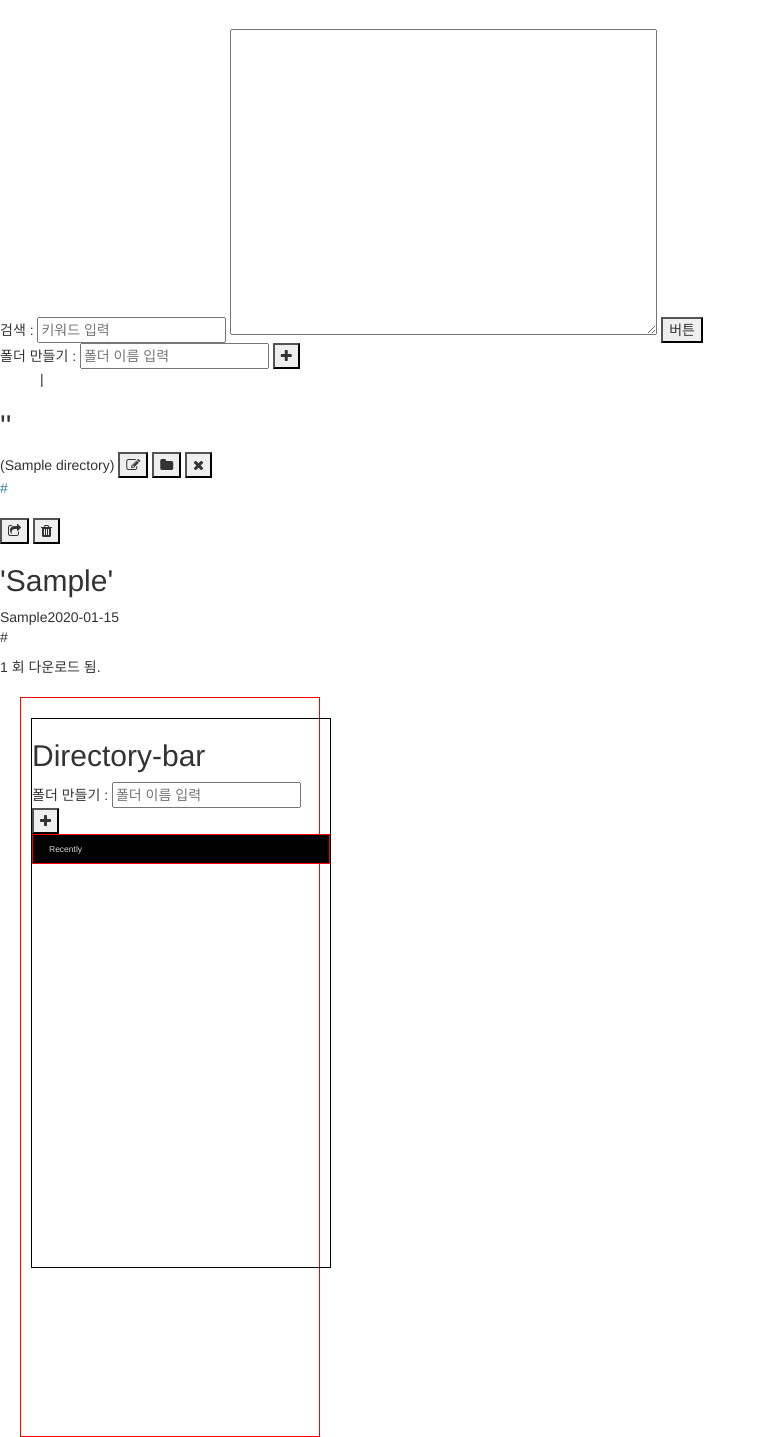
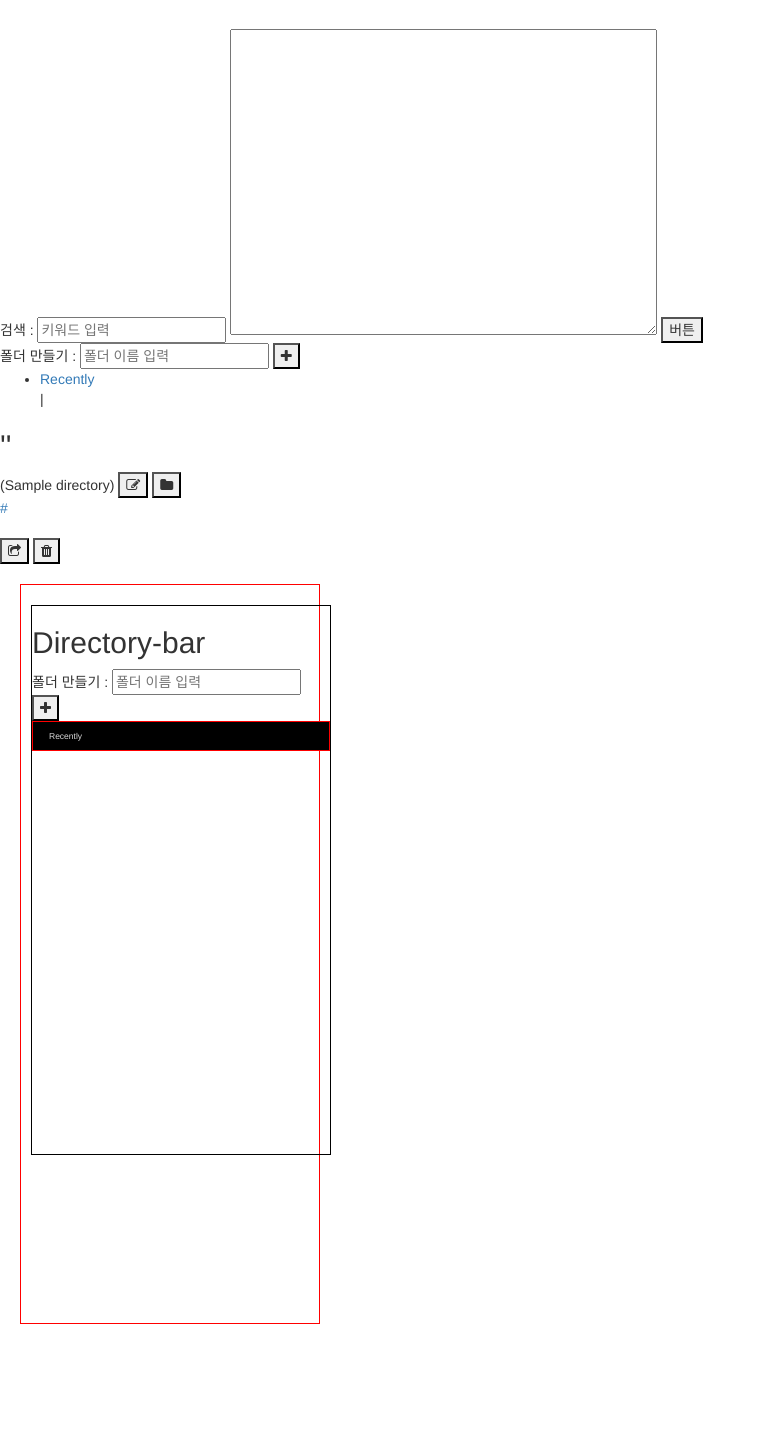
Before and after one commit to lee-garden/linkmoa, a Django app: template linkmoa/templates/index.html in a window 1280 px wide. Shown: the part 83-1520 px from the top of the page, without its empty margins (0-766 px from the left). After the commit the page ends 1407 px from the top, so only its background shows below. Run offline with Django 3.2, Linux system fonts and the light colour scheme; tables that the repository leaves empty hold one stand-in row (values such as "Sample post"); the template is opened without the code that fills it: values that come from a table or form of the project are taken from there, most other values are stand-ins (such as "Sample title", 1, 10 or a date in 2020); some libraries are stand-ins or nearby versions.

Commit message:
Implement change directory
Implement change directory by keeping user's currunt directory status

```diff
--- a/linkmoa/models.py
+++ b/linkmoa/models.py
@@ -38,6 +38,7 @@ class Profile(models.Model):
     user = models.OneToOneField(User, on_delete=models.CASCADE)
     numofDir = models.IntegerField(default=0)
     selectedMemo = models.IntegerField(default=0)
+    currentdir = models.CharField(max_length=20, default='recently')
     dir1 = models.CharField(max_length=30, blank=True)
     dir2 = models.CharField(max_length=30, blank=True)
     dir3 = models.CharField(max_length=30, blank=True)
@@ -66,6 +67,7 @@ class Profile(models.Model):
         for key in model_to_dict(model).values():
             if type(key) == str and key !='':
                 names.append(key)
+        names.pop(0)
         return names
 
 
--- a/linkmoa/templates/index.html
+++ b/linkmoa/templates/index.html
@@ -75,27 +75,27 @@
                     </div>
                 </div>
                 <div class="lower-part">
-                        <form method="POST" action ="{% url 'mkdir' %}">
-                                {% csrf_token%}
-                                폴더 만들기 : <input id="mkdir" type="text" placeholder="폴더 이름 입력" name='dirname'>
-                                <button class="i-btn"><i class="fa fa-plus"></i></button>
-                            </form>
+                    <form method="POST" action ="{% url 'mkdir' %}">
+                        {% csrf_token%}
+                        폴더 만들기 : <input id="mkdir" type="text" placeholder="폴더 이름 입력" name='dirname'>
+                        <button class="i-btn"><i class="fa fa-plus"></i></button>
+                    </form>
                     <div class="line">
                         <ul class="directory-nav">
+                            <li class="directory-nav-items"><a href="{% url 'changedir' 'recently' %}">Recently</a></li>
                             {% for a in user.profile.get_fields_name %}
-                            <li class="directory-nav-items">|&nbsp;&nbsp;&nbsp;&nbsp;<a href="#">{{a}}</a>&nbsp;&nbsp;&nbsp;&nbsp;</li>
+                            <li class="directory-nav-items">|&nbsp;&nbsp;&nbsp;&nbsp;<a href="{% url 'changedir' a %}">{{a}}</a>&nbsp;&nbsp;&nbsp;&nbsp;</li>
                             {% endfor %}
                             |
                         </ul>
                     </div>
                     <div class="objects">
-                    {% for memo in visible.all %}
+                    {% for memo in current.all %}
                         <div class="memoContainer">
                             <h2>'<a href="#">{{memo.keyword}}</a>'</h2>({{memo.directory}})
                             <span class="buttons">
                                 <button class="i-btn" type="button" data-toggle="modal" data-target="#editModal" data-id = "{{memo.id}}" data-keyword= "{{memo.keyword}}" data-urls="{{memo.urls}}"><i class="fa fa-edit"></i></button>
                                 <button class="i-btn"id="setSelect" data-toggle="modal" data-target="#moveModal" data-id= "{{memo.id}}"><i class="fa fa-folder"></i></button>
-                                <button class="i-btn"onclick="location.href='{%url 'disappear_memo' memo.id %}'"><i class="fa fa-times"></i></button>
                             </span>
                             <div id="memotxt{{forloop.counter}}" style="display: none">{{memo.urls}}</div>
 
@@ -112,25 +112,6 @@
                             linkPrint({{forloop.counter}});
                         </script>
 
-                    {% endfor %}
-                    {% for memo in memos.all %}
-                    <div class="memoContainer">
-                        <h2 class="memo-key">'{{memo.keyword}}'</h2>
-                        <span class="memo-id">{{memo.owner}}</span><span class="memo-date">{{memo.pub_date|date:"Y-m-d"}}</span>
-                        <p>{{memo.urls}}</p>
-                        <div class="button-list">
-                        <span class="downnum">{{memo.download}} 회 다운로드 됨.</span>
-                        {% if user.is_authenticated %}
-                            <span class="btns">
-                            {% if user.id == memo.user_id %}
-                            <button class="i-btn"onclick="location.href='{%url 'undo_share' memo.id %}'"><i class="fa fa-undo"></i></button>
-                            {% else %}
-                            <button class="i-btn"onclick="location.href='{%url 'download_memo' memo.id %}'"><i class="fa fa-cloud-download"></i></button>
-                            {% endif %}
-                            </span>
-                        {% endif %}
-                        </div>
-                    </div>
                     {% endfor %}
                     </div>
                 </div>
@@ -150,7 +131,6 @@
                             <ol class="memolist">
                                 {% for memo in memos.all %}
                                     {% if memo.directory == 'recently' %}
-                                        <li class="memolink"><a href="{% url 'appear_memo' memo.id%}">{{memo.keyword}}</a></li>
                                     {% endif %}
                                 {% endfor %}
                             </ol>
@@ -161,7 +141,6 @@
                             <ol class="memolist">
                                 {% for memo in memos.all %}
                                     {% if memo.directory == a %}
-                                        <li class="memolink"><a href="{% url 'appear_memo' memo.id%}">{{memo.keyword}}</a></li>
                                     {% endif %}
                                 {% endfor %}
                             </ol>
--- a/testproj/urls.py
+++ b/testproj/urls.py
@@ -27,9 +27,10 @@ urlpatterns = [
     path('share_memo/<int:memo_id>/', linkmoa.views.share_memo, name='share_memo'),
     path('undo_share/<int:memo_id>', linkmoa.views.undo_share, name='undo_share'),
     path('download_memo/<int:memo_id>', linkmoa.views.download_memo, name="download_memo"),
-    path('appear_memo/<int:memo_id>', linkmoa.views.appear_memo, name="appear_memo"),
-    path('disappear_memo/<int:memo_id>', linkmoa.views.disappear_memo, name="disappear_memo"),
+    # path('appear_memo/<int:memo_id>', linkmoa.views.appear_memo, name="appear_memo"),
+    # path('disappear_memo/<int:memo_id>', linkmoa.views.disappear_memo, name="disappear_memo"),
     path('mkdir', linkmoa.views.mkdir, name='mkdir'),
+    path('changedir/<cddir>', linkmoa.views.changedir, name='changedir'),
     re_path(r'^movedir/(?P<memo_id>\d+)/(?P<dirname>.*)/$',linkmoa.views.movedir, name='movedir'),
     path('deletedir/<dirname>', linkmoa.views.deletedir, name='deletedir'),
     path('search_board/', linkmoa.views.search, name='search_board'),
```
Also changed, not shown: linkmoa/views.py (+20 -19 lines), linkmoa/migrations/0011_auto_20190717_2251.py (added), linkmoa/migrations/0012_auto_20190718_0929.py (added).
